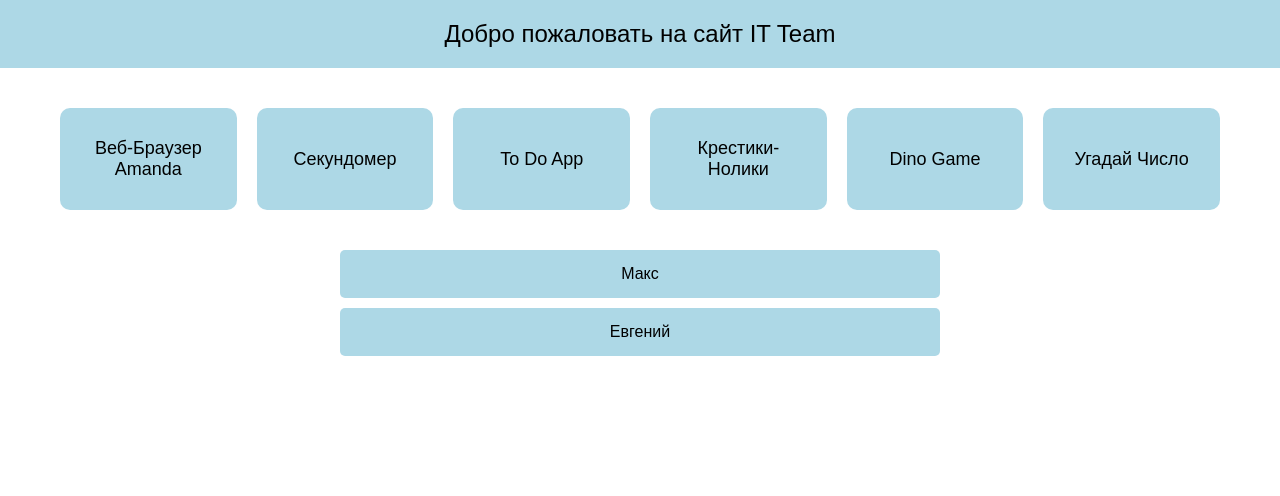
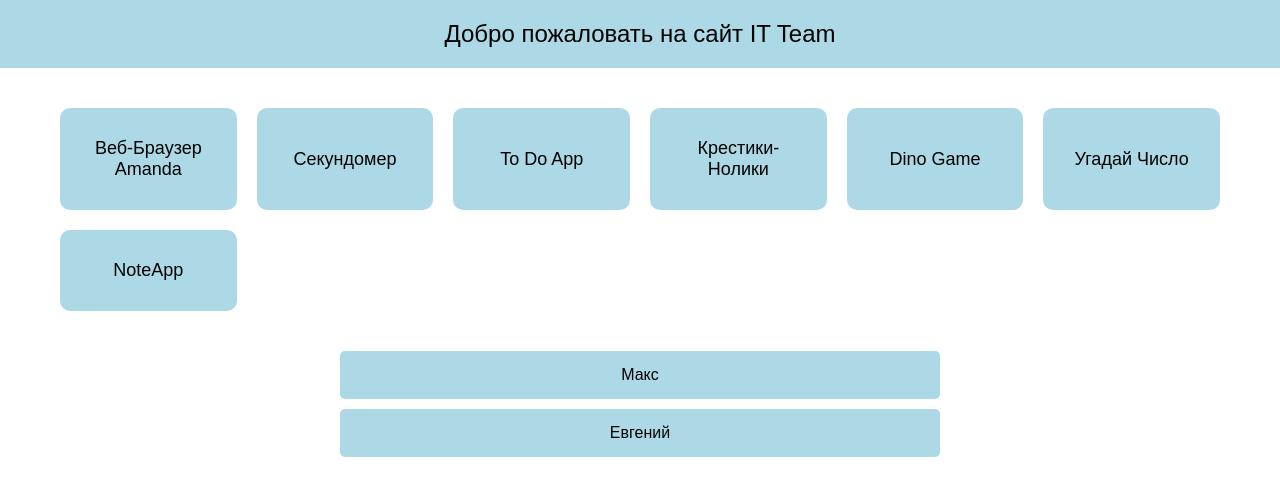
Before and after one commit to webiteam/webiteam.github.io, a plain HTML site: page index.html in a window 1280 px wide. Drawn offline with Linux system fonts and the light colour scheme.

Commit message:
add new app

```diff
--- a/index.html
+++ b/index.html
@@ -146,6 +146,7 @@
         <div class="project"><a href="https://webiteam.github.io/games/tictactoe">Крестики-Нолики</a></div>
         <div class="project"><a href="https://webiteam.github.io/games/dinorun">Dino Game</a></div>
         <div class="project"><a href="https://webiteam.github.io/games/guessthenumber">Угадай Число</a></div>
+        <div class="project"><a href="https://webiteam.github.io/apps/noteapp">NoteApp</a></div>
     </div>
 
 
@@ -157,6 +158,7 @@
             <a href="https://webiteam.github.io/games/dinorun">Dino Game (идея Евгения)</a>
             <a href="https://webiteam.github.io/apps/amandasearch">Веб-Браузер Amanda</a>
             <a href="https://webiteam.github.io/games/guessthenumber">Угадай число</a>
+            <a href="https://webiteam.github.io/apps/noteapp">NoteApp</a>
 
         </div>
 
```
